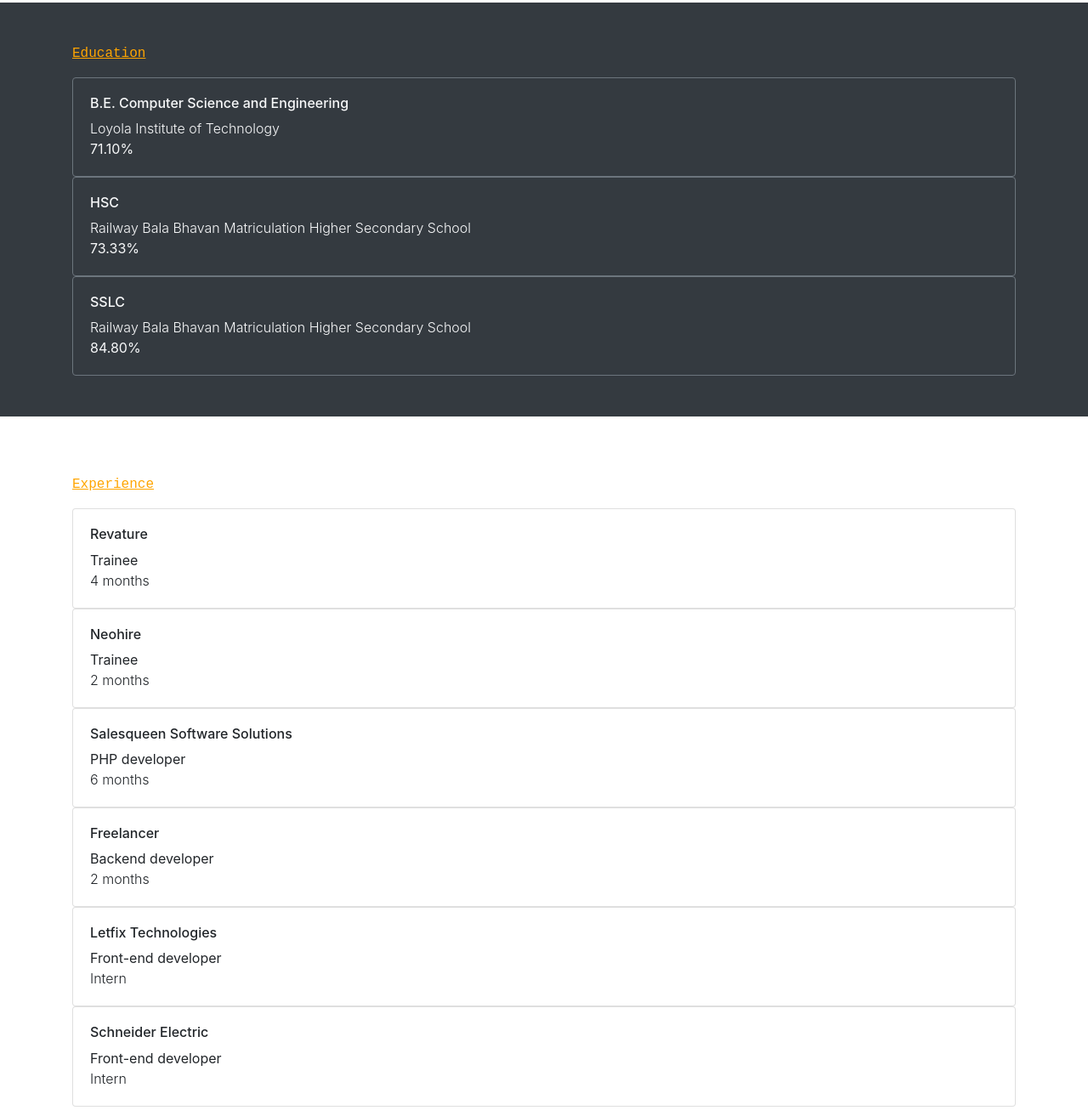
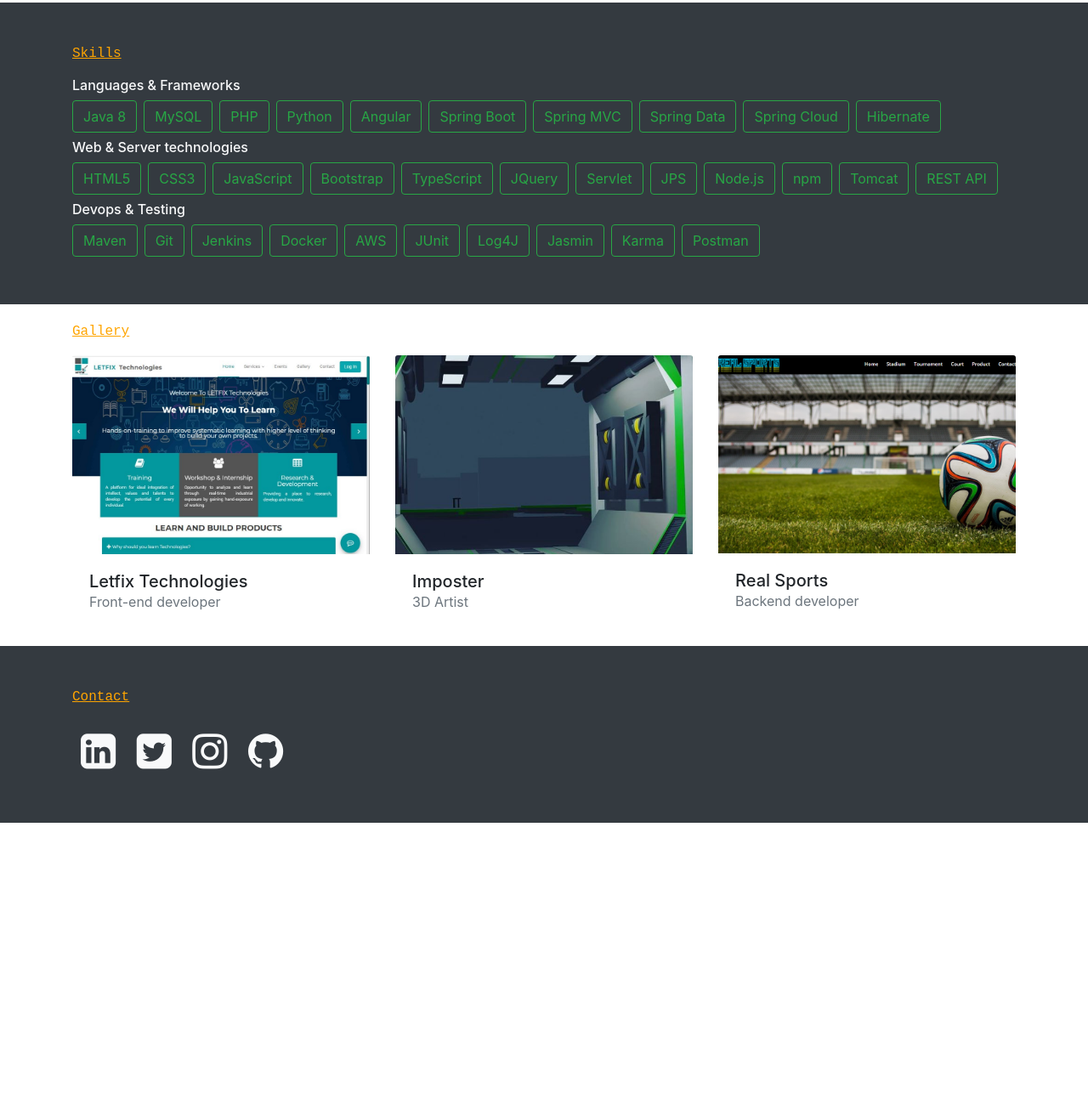
Before and after one commit to S-Silvan/S-Silvan.github.io, a plain HTML site: page about.html in a window 1280 px wide. Shown: the part 667-1980 px from the top of the page at 85% size. After the commit the page ends 1635 px from the top, so only its background shows below. Drawn offline with nearby package versions, Linux system fonts and the light colour scheme.

Commit message:
Update about.html

```diff
--- a/about.html
+++ b/about.html
@@ -92,93 +92,6 @@
           </div>
         </div>
       </div>
-    </section>
-
-    <section id="education" class="bg-dark py-5 text-light">
-        <div class="container">
-            <p class="main-heading">Education</p>
-            <div class="row">
-                <div class="col-md-12">
-
-                    <div class="card bg-dark border-secondary">
-                        <div class="card-body">
-                            <h6>B.E. Computer Science and Engineering</h6>
-                            <p class="font-weight-light mb-0">Loyola Institute of Technology</p>
-                            <p class="mb-0">71.10%</p>
-                        </div>
-                    </div>
-                    <div class="card bg-dark border-secondary">
-                        <div class="card-body">
-                            <h6>HSC</h6>
-                            <p class="font-weight-light mb-0">Railway Bala Bhavan Matriculation Higher Secondary School</p>
-                            <p class="mb-0">73.33%</p>
-                        </div>
-                    </div>
-                    <div class="card bg-dark border-secondary">
-                        <div class="card-body">
-                            <h6>SSLC</h6>
-                            <p class="font-weight-light mb-0">Railway Bala Bhavan Matriculation Higher Secondary School</p>
-                            <p class="mb-0">84.80%</p>
-                        </div>
-                    </div>
-
-                </div>
-            </div>
-        </div>
-    </section>
-
-    <section id="experience" class="py-5">
-        <div class="container">
-            <p class="main-heading">Experience</p>
-            <div class="row">
-                <div class="col-md-12">
-
-                    <div class="card">
-                        <div class="card-body">
-                            <h6>Revature</h6>
-                            <p class="mb-0">Trainee</p>
-                            <p class="mb-0 font-weight-light">4 months</p>
-                        </div>
-                    </div>
-                    <div class="card">
-                        <div class="card-body">
-                            <h6>Neohire</h6>
-                            <p class="mb-0">Trainee</p>
-                            <p class="mb-0 font-weight-light">2 months</p>
-                        </div>
-                    </div>
-                    <div class="card">
-                        <div class="card-body">
-                            <h6>Salesqueen Software Solutions</h6>
-                            <p class="mb-0">PHP developer</p>
-                            <p class="mb-0 font-weight-light">6 months</p>
-                        </div>
-                    </div>
-                    <div class="card">
-                        <div class="card-body">
-                            <h6>Freelancer</h6>
-                            <p class="mb-0">Backend developer</p>
-                            <p class="mb-0 font-weight-light">2 months</p>
-                        </div>
-                    </div>
-                    <div class="card">
-                        <div class="card-body">
-                            <h6>Letfix Technologies</h6>
-                            <p class="mb-0">Front-end developer</p>
-                            <p class="mb-0 font-weight-light">Intern</p>
-                        </div>
-                    </div>
-                    <div class="card">
-                        <div class="card-body">
-                            <h6>Schneider Electric</h6>
-                            <p class="mb-0">Front-end developer</p>
-                            <p class="mb-0 font-weight-light">Intern</p>
-                        </div>
-                    </div>
-
-                </div>
-            </div>
-        </div>
     </section>
 
     <section id="skills" class="bg-dark text-light py-5">
```
